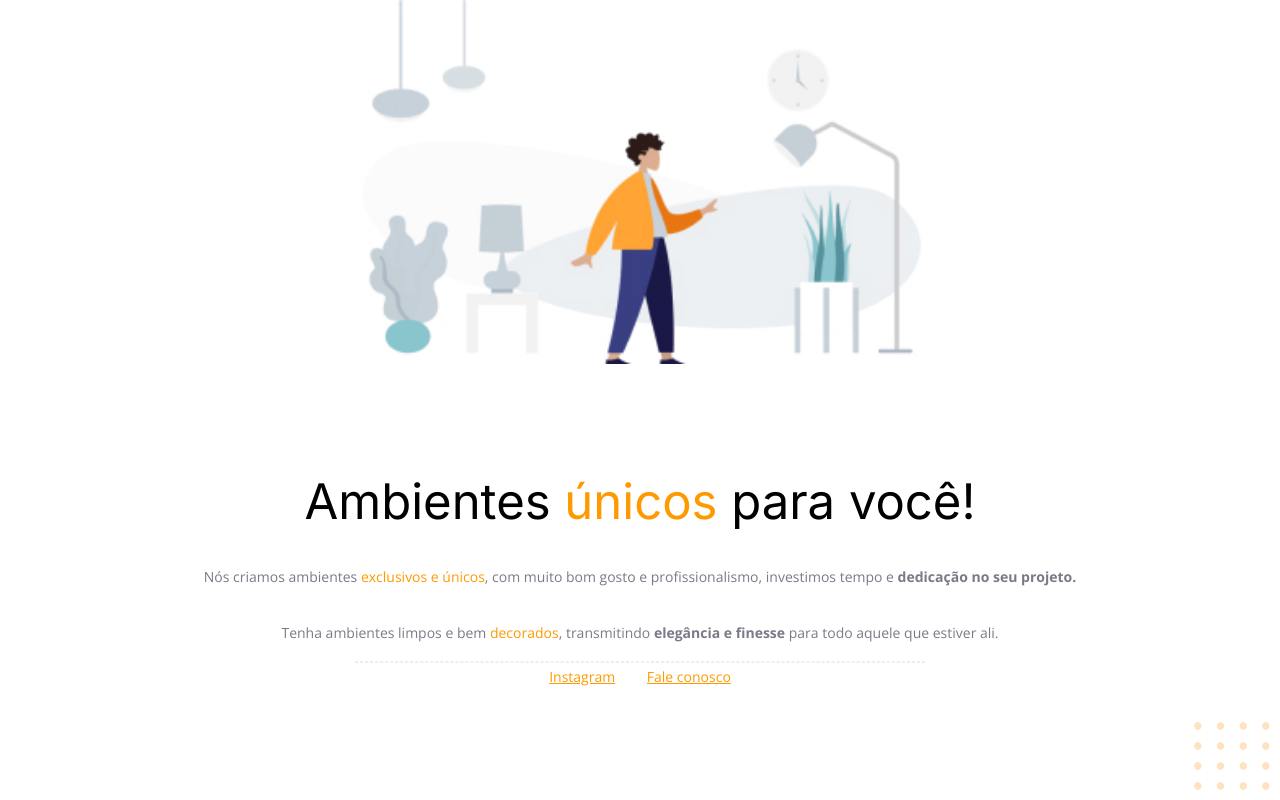
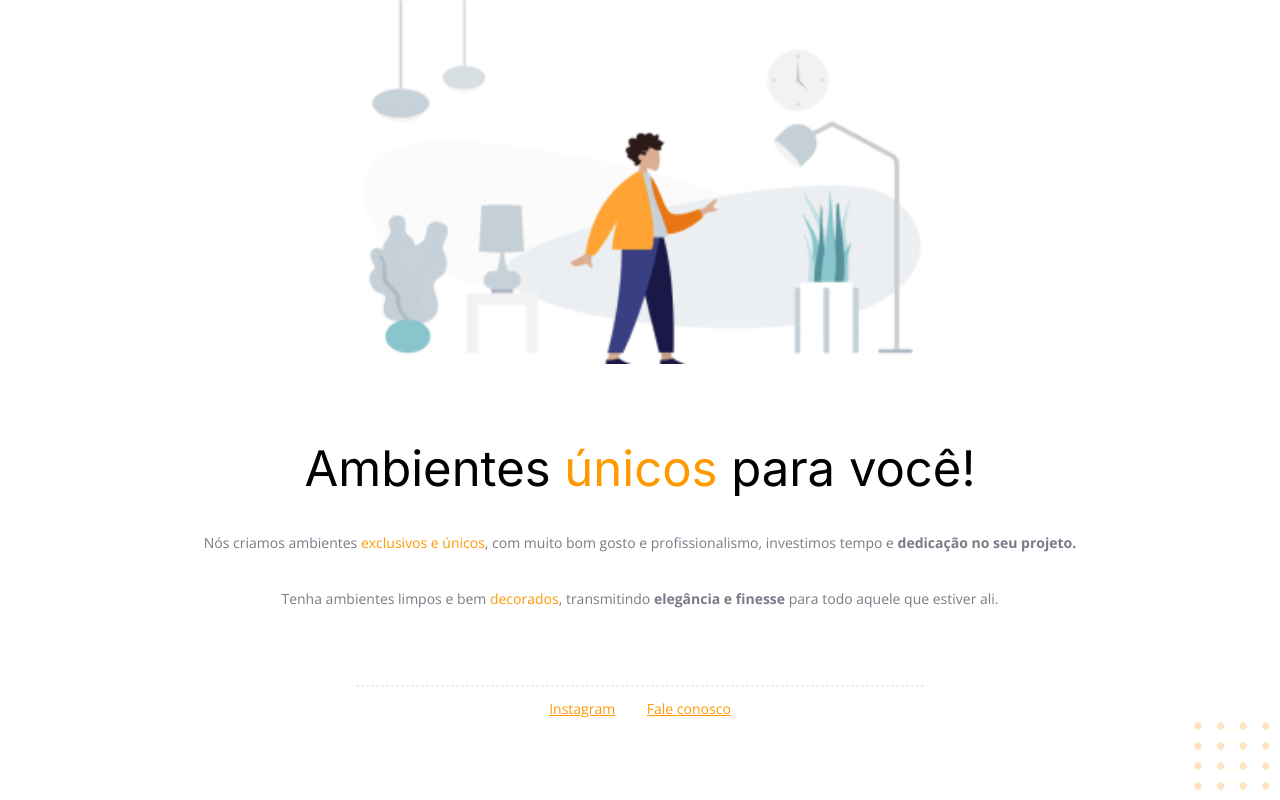
Before and after one commit to davidbrayan98/C-digo-do-desafio---Fase-01, a plain HTML site: page index.html in a window 1280 px wide. Drawn offline with nearby package versions, Linux system fonts and the light colour scheme.

Commit message:
finalizado com sucesso

```diff
--- a/style.css
+++ b/style.css
@@ -1,4 +1,10 @@
 @charset "UTF-8";
+
+* {
+  margin: 0;
+  padding: 0;
+  box-sizing: border-box;
+}
 
 :root {
   --font1: "Inter";
@@ -9,14 +15,11 @@
 
 body {
   font-family: var(--font2);
-  margin: 0;
-  padding: 0;
-  box-sizing: border-box;
 }
 
 #hero {
+
   text-align: center;
-  margin: 0 auto;
 }
 
 #boneco {
@@ -28,9 +31,9 @@ h1 {
   text-align: center;
   font-family: var(--font1);
   font-size: 49px;
-  font-style: normal;
   font-weight: 400;
   line-height: 56px;
+  margin-bottom: 32px;
 }
 
 p, #footer {
@@ -38,9 +41,9 @@ p, #footer {
   text-align: center;
   font-family: var(--font2);
   font-size: 14px;
-  font-style: normal;
   font-weight: 400;
   line-height: 28px;
+  margin-bottom: 72px;
 }
 
 span, a {
@@ -52,6 +55,7 @@ span, a {
   height: 0px;
   margin: 0 auto;
   border: 1px dashed #ECEFF2;
+  margin-bottom: 8px;
 }
 
 a + a {
```
